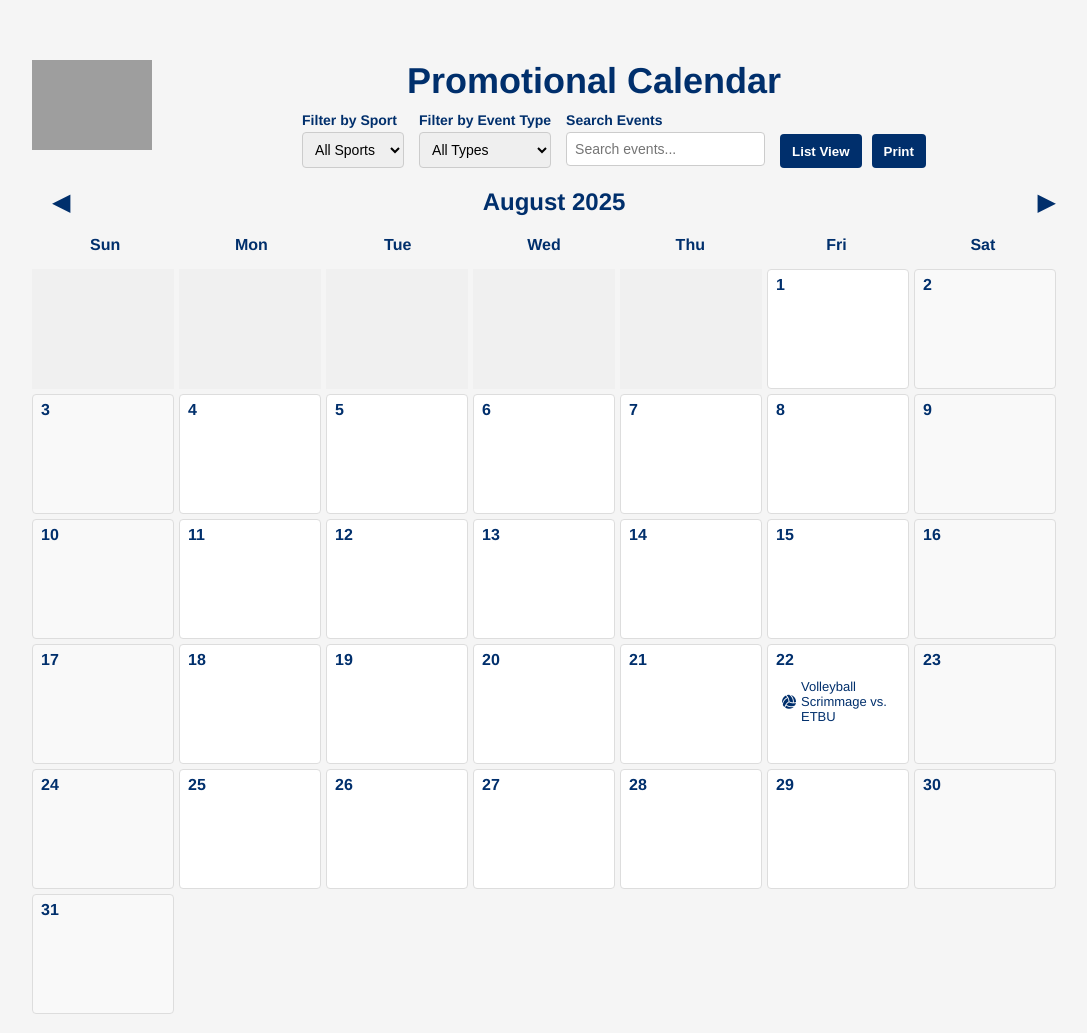
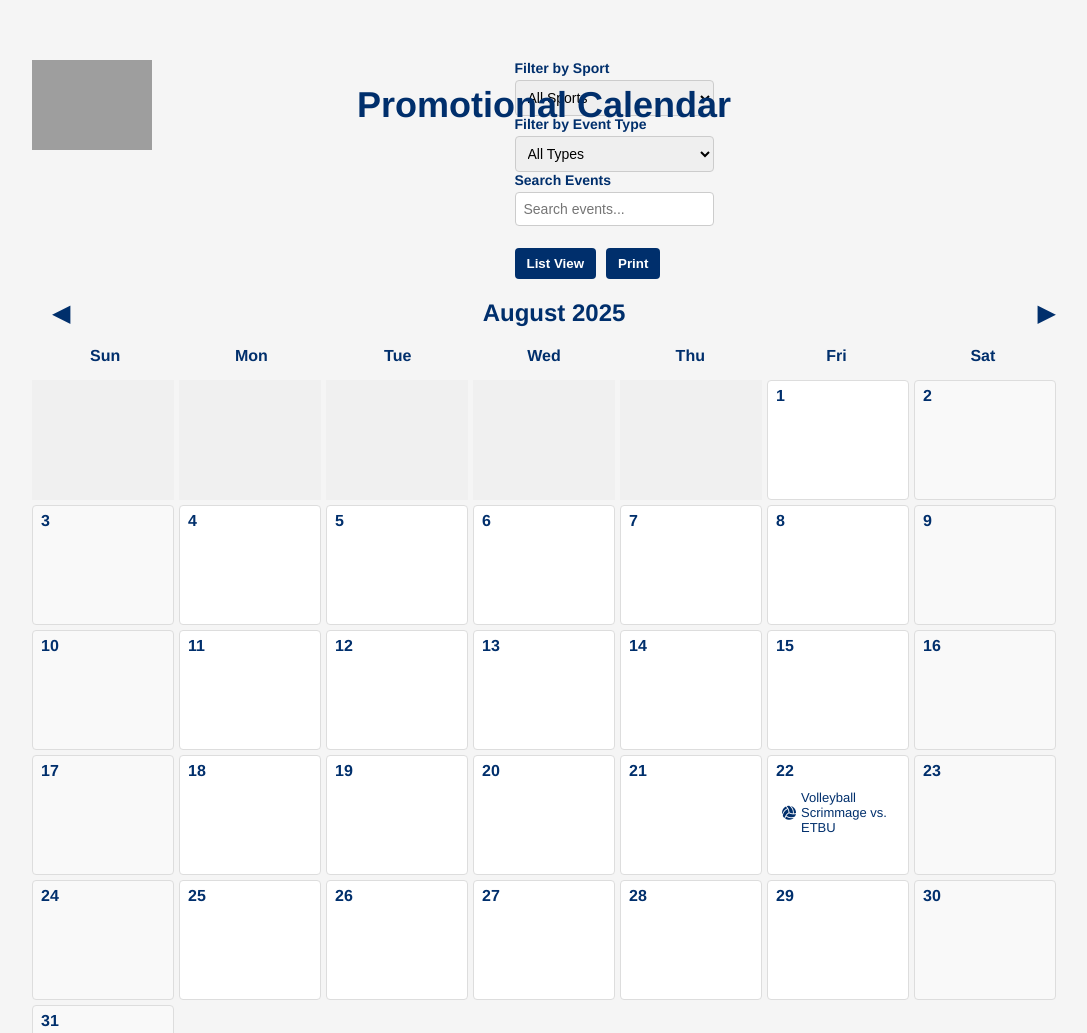
Before and after one commit to Jordon991/uttyler-promo-calendar, a plain HTML site: page index.html in a window 1280 px wide. Shown: the top 1033 px of the page, without its empty margins (96-1183 px from the left). Drawn offline with Linux system fonts and the light colour scheme; grey boxes are pictures that could not be loaded.

Commit message:
Update Style.css

```diff
--- a/Style.css
+++ b/Style.css
@@ -16,6 +16,7 @@ body {
 
     /* Header layout fixes */
     .calendar-header {
+      position: relative;
       display: flex;
       justify-content: center;
       align-items: flex-start;
@@ -38,12 +39,13 @@ body {
     }
 
     #calendarTitle {
-      color: #002F6C;
-      font-size: 36px;
-      margin-bottom: 10px;
-      text-align: center;
-      margin: 0 auto 10px auto;
-          transform: translateX(-20px)
+  position: absolute;
+  left: 50%;
+  transform: translateX(-50%);
+  margin-bottom: 10px;
+  font-size: 36px;
+  color: #002F6C;
+}
     }
 
     .filter-controls {
```
